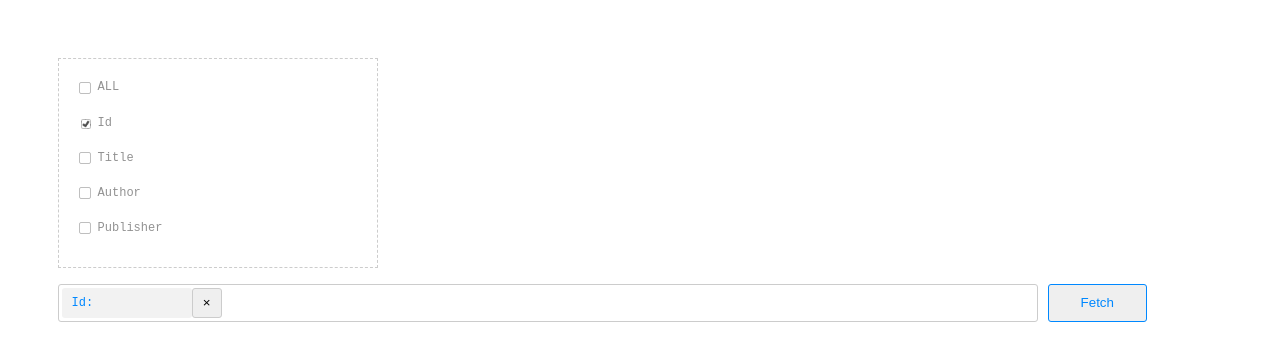
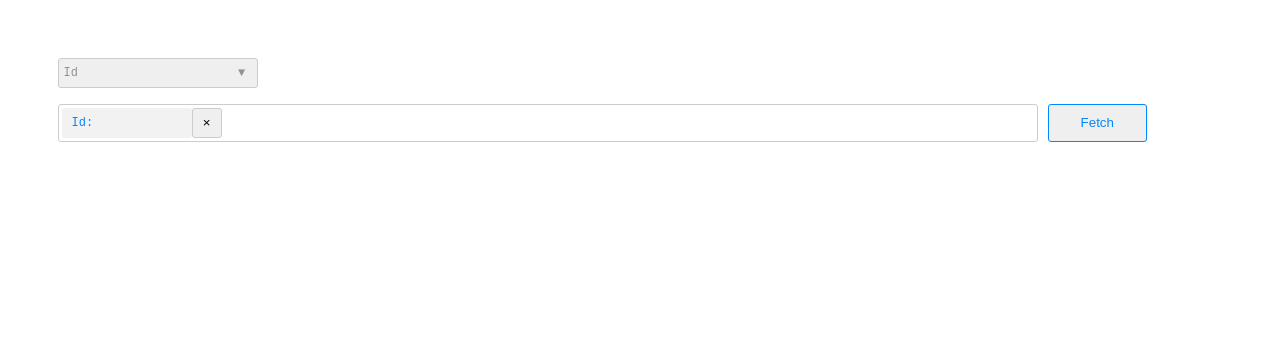
Before and after one commit to ThekhoN/search-input-with-tags, a React (Create React App) app: page / in a window 1280 px wide. Shown: the top 360 px of the page. Built offline with nearby package versions, Linux system fonts and the light colour scheme.

Commit message:
changes for dropdown-list

```diff
--- a/src/App.js
+++ b/src/App.js
@@ -167,7 +167,7 @@ export default class MultiFilterSearchWithInputTags extends React.Component {
           onChangeSelection={this.onChangeTagSelection}
           ref={this.tagSelectorRef}
         />
-        <div className="flex">
+        <div className="flex" style={{ marginTop: "1rem" }}>
           <InputContainerWrapper>
             {legitSearchTags.map((tag, index) => {
               return (
--- a/src/components/multi-select/index.js
+++ b/src/components/multi-select/index.js
@@ -6,7 +6,8 @@ import { KEY } from "../../App";
 
 export default class MultiSelect extends React.Component {
   state = {
-    allSelected: this.props.defaultSelected
+    allSelected: this.props.defaultSelected,
+    isOpen: false
   };
   componentDidUpdate() {
     const sortedNextPropsDefaultSelected = this.props.defaultSelected.sort(
@@ -112,7 +113,7 @@ export default class MultiSelect extends React.Component {
       }
     }
   };
-  render() {
+  renderDropdownList = () => {
     const { data } = this.props;
     const { allSelected } = this.state;
     return (
@@ -137,19 +138,111 @@ export default class MultiSelect extends React.Component {
         })}
       </MultiSelectWrapper>
     );
+  };
+  toggleIsOpen = () => {
+    this.setState({
+      isOpen: !this.state.isOpen
+    });
+  };
+  renderSelected = () => {
+    const { isOpen, allSelected } = this.state;
+    const { data } = this.props;
+    let labelContent = "";
+    if (!allSelected.length) {
+      labelContent = "None Selected";
+    } else if (allSelected.length === data.length) {
+      labelContent = "All Selected";
+    } else if (allSelected.length === 1) {
+      const selectedOne = allSelected[0][KEY];
+      labelContent = selectedOne;
+    } else {
+      labelContent = `${allSelected.length} Selected`;
+    }
+    const activeClass = isOpen ? "-is-open" : "";
+    return (
+      <MultiSelectWrapperDropdownBtn
+        className={`${activeClass}`}
+        onClick={this.toggleIsOpen}
+      >
+        <span>{labelContent}</span>
+        <DropDownIcon>▼</DropDownIcon>
+      </MultiSelectWrapperDropdownBtn>
+    );
+  };
+  // handle click outside ~ to close the dropdown
+  componentWillMount() {
+    document.addEventListener("mousedown", this.handleDocClick, false);
+  }
+  componentWillUnmount() {
+    document.removeEventListener("mousedown", this.handleDocClick, false);
+  }
+  handleDocClick = e => {
+    if (!this.wrapper.contains(e.target)) {
+      this.setState({
+        isOpen: false
+      });
+    }
+  };
+  render() {
+    return (
+      <MultiSelectWrapperDropdownlistWrapper
+        ref={wrapper => (this.wrapper = wrapper)}
+      >
+        {this.renderSelected()}
+        {this.state.isOpen && this.renderDropdownList()}
+      </MultiSelectWrapperDropdownlistWrapper>
+    );
   }
 }
 
-const MultiSelectWrapper = styled.ul`
-  padding: 1rem;
-  max-width: 320px;
+const MultiSelectWrapperDropdownBtn = styled.button`
+  color: inherit;
+  position: relative;
+  border: 1px solid #ccc;
+  border-radius: 3px;
+  width: 200px;
+  font-size: 12px;
+  height: 30px;
   text-align: left;
-  border: 1px dashed #ccc;
-  list-style: none;
-  margin-bottom: 1rem;
+  padding-left: 5px;
+  cursor: pointer;
+  font-family: inherit;
 
   &:focus {
     box-shadow: 0 0 4px var(--color-active-muted);
     border: 1px solid var(--color-active-muted);
   }
 `;
+
+const DropDownIcon = styled.span`
+  position: absolute;
+  width: 30px;
+  height: 29px;
+  display: flex;
+  align-items: center;
+  justify-content: center;
+  top: 0;
+  right: 0;
+`;
+
+const MultiSelectWrapperDropdownlistWrapper = styled.div`
+  width: 200px;
+  position: relative;
+  z-index: 1;
+`;
+
+const MultiSelectWrapper = styled.ul`
+  max-width: 320px;
+  text-align: left;
+  border: 1px dashed #ccc;
+  list-style: none;
+  max-width: 200px;
+  width: 100%;
+  background: white;
+  position: absolute;
+
+  &:focus {
+    box-shadow: 0 0 4px var(--color-active-muted);
+    border: 1px solid var(--color-active-muted);
+  }
+`;
--- a/src/components/multi-select/select-list-unit/index.js
+++ b/src/components/multi-select/select-list-unit/index.js
@@ -36,7 +36,7 @@ export default class SelectListUnit extends React.Component {
 }
 
 const SelectListUnitWrapper = styled.li`
-  margin-bottom: 0.6rem;
+  /* margin-bottom: 0.6rem; */
   position: relative;
   padding-left: 22px;
   padding-top: 0.3rem;
```
